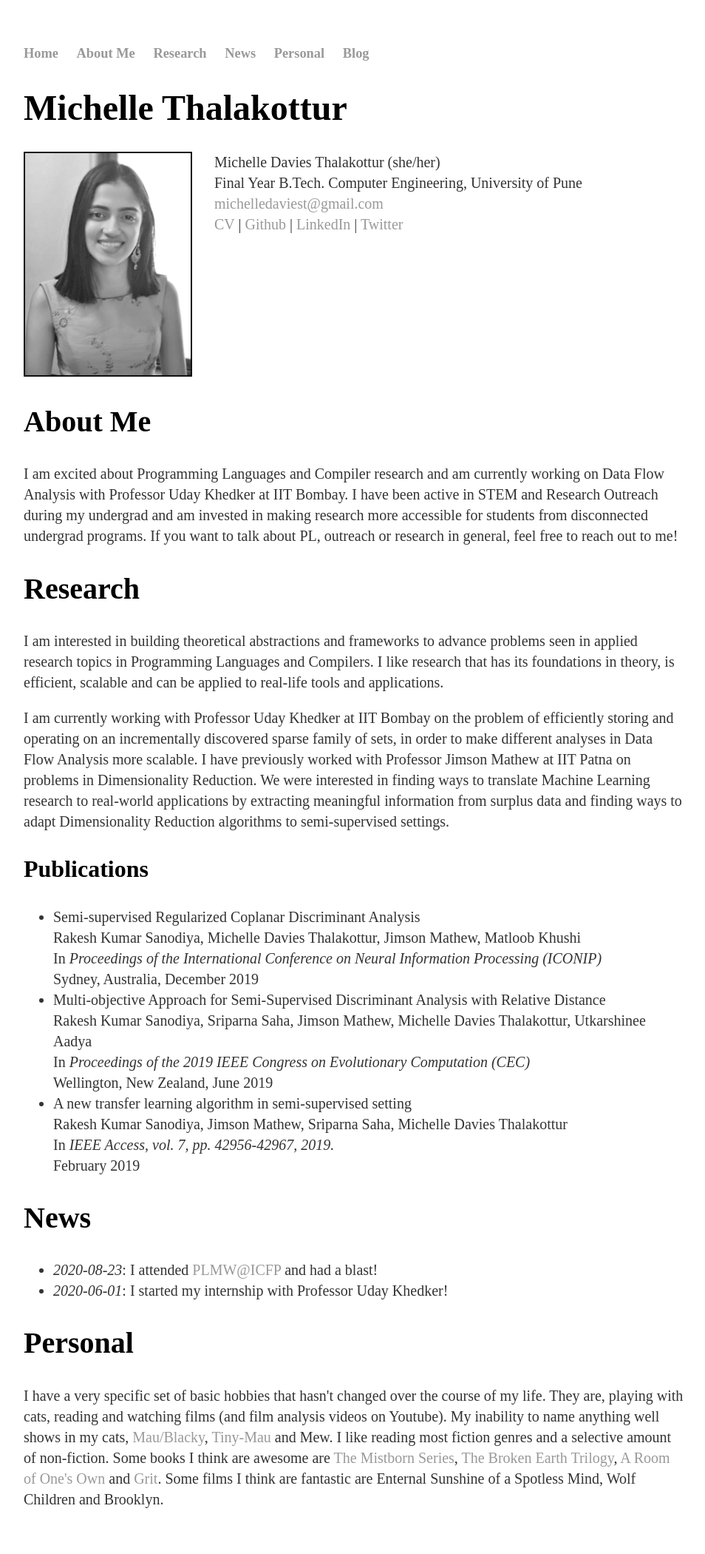
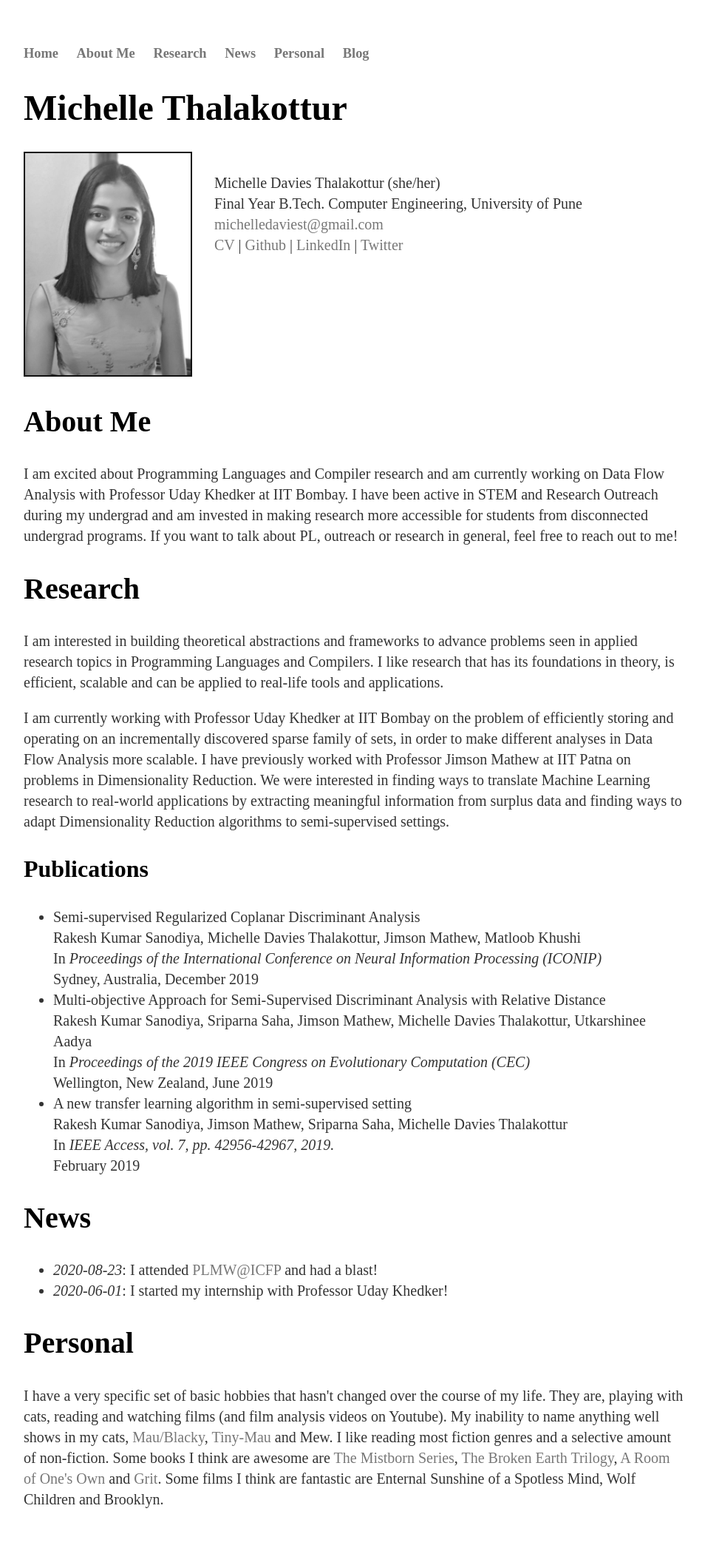
Before and after one commit to michelledaviest/michelledaviest.github.io, a Jekyll site: the page built from index.html, in a window 1280 px wide. Shown: the whole page at 74% size, without its empty margins (160-1114 px from the left). Built offline with Jekyll 4.4.1, drawn with Linux system fonts in a browser that asks for light colours; some web fonts are replaced.

Commit message:
increase contrast of links

```diff
--- a/css/main.css
+++ b/css/main.css
@@ -7,7 +7,7 @@
   border: 2px solid #111;
 }
 
-a { text-decoration: none; color: #999; }
+a { text-decoration: none; color: #777; }
 a:hover { text-decoration: underline; }
 
 p, ul { font-size: 1.25em; line-height: 1.4em; color: #333; }
--- a/index.html
+++ b/index.html
@@ -6,7 +6,7 @@
 <div class="blurb">
 	<h1>Michelle Thalakottur</h1>
 	<p><img src="profile-photo/IMG-2020-10.jpeg" alt="Michelle Face Shot" style="width:224px;height:300px;margin-right:30px;"></p>
-	<p>Michelle Davies Thalakottur (she/her)<br>Final Year B.Tech. Computer Engineering, University of Pune<br><a href="mailto:michelledaviest@gmail.com">michelledaviest@gmail.com</a><br><a href="files/michelle-thalakottur_cv.pdf">CV</a> | <a href="https://github.com/michelledaviest">Github</a> | <a href="https://www.linkedin.com/in/michelle-thalakottur-32925914a/">LinkedIn</a> | <a href="https://www.twitter.com/michelledaviest">Twitter</a><br><br><br><br><br><br><br><br></p>
+	<p><br>Michelle Davies Thalakottur (she/her)<br>Final Year B.Tech. Computer Engineering, University of Pune<br><a href="mailto:michelledaviest@gmail.com">michelledaviest@gmail.com</a><br><a href="files/michelle-thalakottur_cv.pdf">CV</a> | <a href="https://github.com/michelledaviest">Github</a> | <a href="https://www.linkedin.com/in/michelle-thalakottur-32925914a/">LinkedIn</a> | <a href="https://www.twitter.com/michelledaviest">Twitter</a><br><br><br><br><br><br><br></p>
 </div>
 
 <div class="blurb" id="aboutsec">
```
